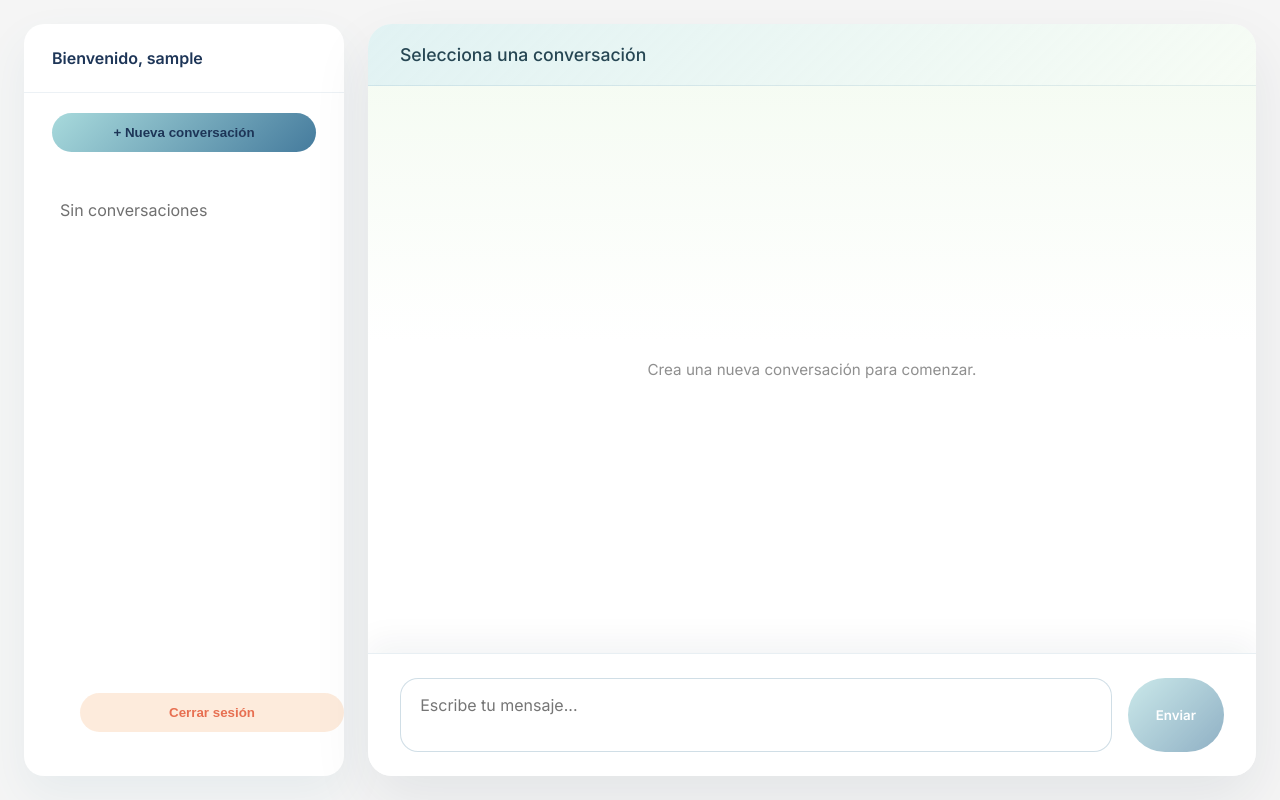
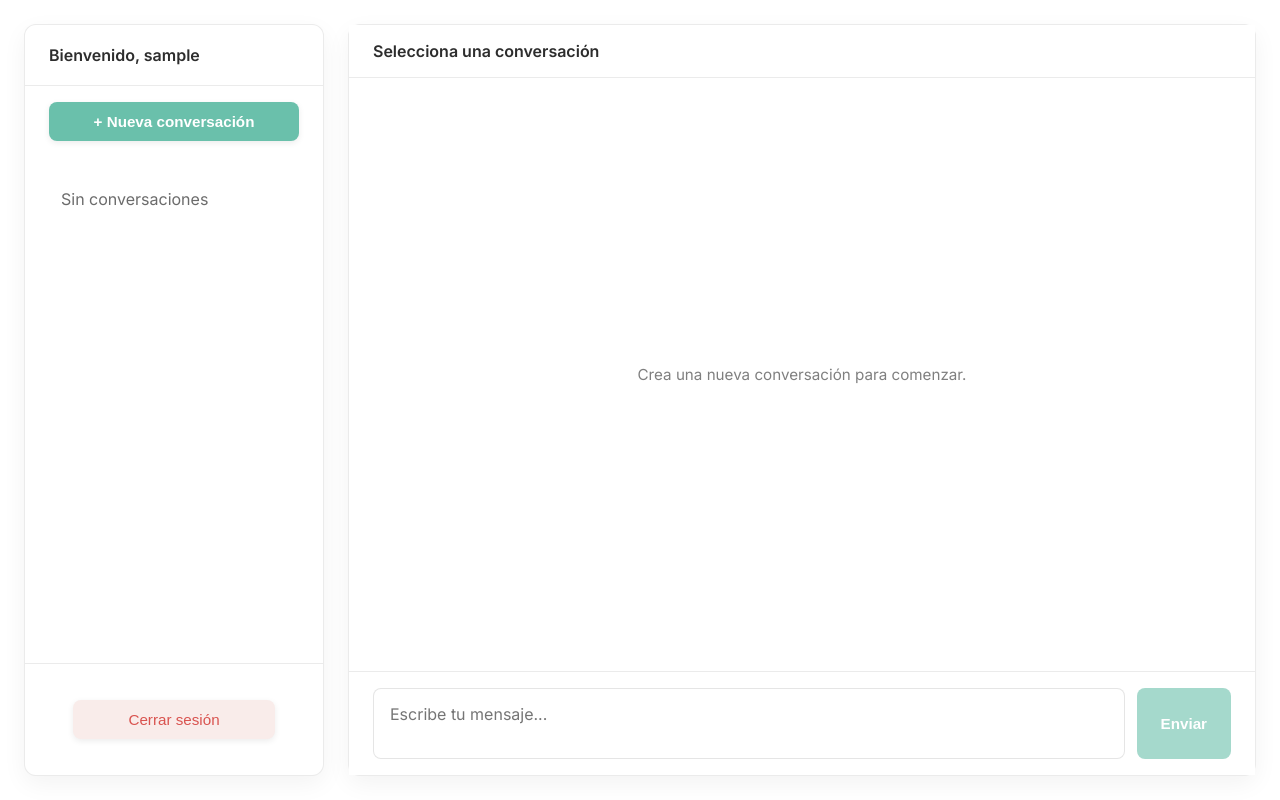
Before and after one commit to eduardogr90/ia, a Flask app: page /chat in a window 1280 px wide. Run offline with Flask 3, Linux system fonts and the light colour scheme; the visitor is signed in with stand-in values (Sample User, id 1).

Commit message:
Cambio html

```diff
--- /dev/null
+++ b/data-copilot/data/conversations/alice/2025_10_17_01_10_09.json
@@ -0,0 +1,4 @@
+{
+  "id": "2025_10_17_01_10_09",
+  "messages": []
+}
--- a/data-copilot/templates/chat.html
+++ b/data-copilot/templates/chat.html
@@ -13,240 +13,291 @@
     <style>
       :root {
         color-scheme: light;
+        --primary: #6ac0ab;
+        --primary-light: #8fd1be;
+        --primary-dark: #55a592;
+        --text: #2d2d2d;
+        --bg: #ffffff;
+        --border: rgba(0, 0, 0, 0.08);
+        --shadow: 0 8px 25px rgba(0, 0, 0, 0.05);
       }
+
       * {
         box-sizing: border-box;
       }
+
       body {
         margin: 0;
         font-family: "Inter", "Segoe UI", Tahoma, Geneva, Verdana, sans-serif;
-        background: #f5f5f5;
-        color: #333;
+        background: var(--bg);
+        color: var(--text);
         display: flex;
         height: 100vh;
         padding: 24px;
         gap: 24px;
       }
+
+      /* --- SIDEBAR --- */
       .sidebar {
-        width: 320px;
-        background: #ffffff;
-        border-radius: 20px;
-        box-shadow: 0 20px 45px rgba(69, 123, 157, 0.08);
+        width: 300px;
+        background: var(--bg);
+        border: 1px solid var(--border);
+        border-radius: 12px;
+        box-shadow: var(--shadow);
         display: flex;
         flex-direction: column;
-        overflow: hidden;
       }
+
       .sidebar header {
-        padding: 1.5rem 1.75rem;
-        border-bottom: 1px solid rgba(69, 123, 157, 0.1);
+        padding: 1.25rem 1.5rem;
+        border-bottom: 1px solid var(--border);
         font-weight: 600;
         font-size: 1rem;
-        color: #1d3557;
+        color: var(--text);
+        text-align: left;
       }
+
+      /* Botones */
+      .sidebar button,
+      .logout-wrapper button,
+      form#message-form button {
+        border: none;
+        border-radius: 8px; /* más cuadrado */
+        background: var(--primary);
+        color: #fff;
+        font-weight: 600;
+        font-size: 0.95rem;
+        cursor: pointer;
+        transition: background 0.2s ease, box-shadow 0.2s ease, transform 0.15s ease;
+        box-shadow: 0 2px 6px rgba(0, 0, 0, 0.08);
+      }
+
+      .sidebar button:hover,
+      .logout-wrapper button:hover,
+      form#message-form button:hover {
+        background: var(--primary-dark);
+        transform: translateY(-1px);
+        box-shadow: 0 4px 12px rgba(0, 0, 0, 0.1);
+      }
+
+      /* Botón nueva conversación */
       .sidebar button {
-        margin: 1.25rem 1.75rem 1rem;
-        padding: 0.75rem 1rem;
-        border: none;
-        border-radius: 999px;
-        background: linear-gradient(135deg, #a8dadc, #457b9d);
-        color: #1d3557;
-        font-weight: 600;
-        cursor: pointer;
-        transition: transform 0.2s ease, box-shadow 0.2s ease;
+        margin: 1rem 1.5rem;
+        padding: 0.7rem 1rem;
       }
-      .sidebar button:hover {
-        transform: translateY(-2px);
-        box-shadow: 0 12px 24px rgba(69, 123, 157, 0.18);
-      }
+
+      /* Lista de conversaciones */
       .conversation-list {
         flex: 1;
         overflow-y: auto;
         padding: 0 1.25rem 1.5rem;
       }
+
       .conversation-item {
-        padding: 0.85rem 0.95rem;
-        border-radius: 14px;
-        margin-bottom: 0.75rem;
-        background: rgba(168, 218, 220, 0.25);
+        padding: 0.9rem 1rem;
+        border-radius: 8px;
+        margin-bottom: 0.65rem;
+        background: #f8f8f8;
+        border: 1px solid transparent;
         cursor: pointer;
-        transition: background 0.2s ease, transform 0.2s ease;
         display: flex;
         justify-content: space-between;
-        align-items: flex-start;
-        gap: 0.75rem;
+        align-items: center;
+        transition: all 0.2s ease;
+        min-height: 52px; /* altura mínima */
+        max-height: 60px; /* altura máxima uniforme */
+        overflow: hidden; /* evita desbordes */
       }
+
       .conversation-item:hover {
-        background: rgba(69, 123, 157, 0.12);
+        border-color: var(--primary-light);
+        background: #f2fdfb;
         transform: translateY(-1px);
       }
+
       .conversation-item.active {
-        background: rgba(69, 123, 157, 0.18);
-        box-shadow: inset 0 0 0 1px rgba(69, 123, 157, 0.25);
+        background: #e9f9f4;
+        border: 1px solid var(--primary);
       }
+
       .conversation-item span {
         flex: 1;
         font-size: 0.9rem;
-        line-height: 1.4;
-        word-break: break-word;
-        color: #2f3c4f;
+        line-height: 1.3;
+        color: var(--text);
+        overflow: hidden;
+        white-space: nowrap; /* una sola línea */
+        text-overflow: ellipsis; /* agrega "..." si se corta */
       }
+
       .conversation-item button {
+        flex-shrink: 0;
+        margin-left: 0.5rem;
         background: transparent;
+        color: rgba(0, 0, 0, 0.45);
+        font-size: 1rem;
         border: none;
-        color: rgba(51, 51, 51, 0.5);
         cursor: pointer;
-        font-size: 1.1rem;
-        line-height: 1;
         padding: 0;
       }
+
       .conversation-item button:hover {
-        color: rgba(51, 51, 51, 0.75);
+        color: var(--primary);
       }
+
+      /* Botón cerrar sesión */
+      .logout-wrapper {
+        padding: 1.25rem 1.5rem;
+        border-top: 1px solid var(--border);
+        display: flex;
+        justify-content: center;
+        align-items: center;
+      }
+
+      .logout-wrapper button {
+        width: 90%; /* centrado visualmente */
+        background: #f9ecea;
+        color: #d9534f;
+        font-weight: 500;
+        border-radius: 8px;
+        text-align: center;
+        padding: 0.7rem 1rem;
+      }
+
+      .logout-wrapper button:hover {
+        background: #f6e0dc;
+      }
+
+      /* --- ÁREA DE CHAT --- */
       .chat-area {
         flex: 1;
         display: flex;
         flex-direction: column;
-        background: #ffffff;
-        border-radius: 24px;
-        box-shadow: 0 24px 60px rgba(15, 37, 63, 0.08);
-        overflow: hidden;
+        background: var(--bg);
+        border-radius: 12px;
+        border: 1px solid var(--border);
+        box-shadow: var(--shadow);
       }
+
       .chat-header {
-        padding: 1.25rem 2rem;
-        border-bottom: 1px solid rgba(69, 123, 157, 0.12);
+        padding: 1rem 1.5rem;
+        border-bottom: 1px solid var(--border);
+        background: var(--bg);
         display: flex;
         justify-content: space-between;
         align-items: center;
-        background: linear-gradient(135deg, rgba(168, 218, 220, 0.35), rgba(241, 250, 238, 0.6));
       }
+
       .chat-header h2 {
         margin: 0;
-        font-size: 1.1rem;
-        font-weight: 500;
-        color: #264653;
+        font-size: 1rem;
+        font-weight: 600;
+        color: var(--text);
       }
+
       .chat-header span {
         font-size: 0.85rem;
-        color: rgba(38, 70, 83, 0.7);
+        color: rgba(0, 0, 0, 0.55);
       }
+
+      /* Mensajes */
       .messages {
         flex: 1;
         overflow-y: auto;
-        padding: 2rem;
+        padding: 1.5rem;
         display: flex;
         flex-direction: column;
-        gap: 1.25rem;
-        background: linear-gradient(180deg, rgba(241, 250, 238, 0.7), #ffffff 45%);
+        gap: 1rem;
+        background: var(--bg);
       }
+
       .message {
-        padding: 1rem 1.25rem;
-        border-radius: 16px;
+        padding: 0.85rem 1rem;
+        border-radius: 8px;
         max-width: 70ch;
-        line-height: 1.6;
+        line-height: 1.5;
         white-space: pre-wrap;
-        box-shadow: 0 10px 25px rgba(13, 59, 102, 0.05);
-        position: relative;
+        border: 1px solid rgba(0, 0, 0, 0.05);
       }
+
       .message.user {
-        background: rgba(168, 218, 220, 0.75);
+        background: #e8f9f3;
+        color: #1b4640;
         align-self: flex-end;
-        color: #1d3557;
       }
+
       .message.assistant {
-        background: #ffffff;
-        border: 1px solid rgba(168, 218, 220, 0.4);
+        background: #fafafa;
+        color: #2f2f2f;
         align-self: flex-start;
-        color: #264653;
       }
+
+      .empty-state {
+        margin: auto;
+        text-align: center;
+        color: rgba(0, 0, 0, 0.5);
+        font-size: 0.95rem;
+      }
+
+      /* Formulario de mensajes */
       form#message-form {
-        padding: 1.5rem 2rem;
-        border-top: 1px solid rgba(69, 123, 157, 0.12);
+        padding: 1rem 1.5rem;
+        border-top: 1px solid var(--border);
         display: flex;
-        gap: 1rem;
-        background: #ffffff;
-        box-shadow: 0 -12px 30px rgba(15, 37, 63, 0.05);
+        gap: 0.75rem;
+        background: var(--bg);
       }
+
       form#message-form textarea {
         flex: 1;
         resize: none;
-        border-radius: 18px;
-        border: 1px solid rgba(69, 123, 157, 0.25);
-        padding: 1rem 1.2rem;
-        background: rgba(255, 255, 255, 0.9);
-        color: inherit;
+        border-radius: 8px;
+        border: 1px solid rgba(0, 0, 0, 0.1);
+        padding: 0.9rem 1rem;
+        background: #ffffff;
         font-size: 1rem;
-        min-height: 60px;
         font-family: inherit;
         transition: border-color 0.2s ease, box-shadow 0.2s ease;
       }
+
       form#message-form textarea:focus {
         outline: none;
-        border-color: #457b9d;
-        box-shadow: 0 0 0 4px rgba(69, 123, 157, 0.15);
+        border-color: var(--primary);
+        box-shadow: 0 0 0 3px rgba(106, 192, 171, 0.2);
       }
+
       form#message-form button {
-        border: none;
-        background: linear-gradient(135deg, #a8dadc, #457b9d);
-        color: #ffffff;
-        padding: 0 1.75rem;
-        border-radius: 999px;
+        background: var(--primary);
+        color: #fff;
+        padding: 0 1.5rem;
+        border-radius: 8px;
         font-weight: 600;
-        cursor: pointer;
-        transition: transform 0.2s ease, box-shadow 0.2s ease, filter 0.2s ease;
-        font-family: inherit;
+        box-shadow: none;
       }
-      form#message-form button:hover {
-        transform: translateY(-1px);
-        box-shadow: 0 12px 24px rgba(69, 123, 157, 0.2);
-        filter: brightness(1.05);
+
+      form#message-form button:disabled {
+        opacity: 0.6;
+        cursor: not-allowed;
       }
-      form#message-form button:disabled {
-        cursor: not-allowed;
-        opacity: 0.6;
-        box-shadow: none;
-        transform: none;
-      }
-      .empty-state {
-        margin: auto;
-        text-align: center;
-        color: rgba(51, 51, 51, 0.55);
-        font-size: 0.95rem;
-      }
-      .logout-wrapper {
-        padding: 0 1.75rem 1.75rem;
-        margin: 0;
-      }
-      .logout-wrapper button {
-        width: 100%;
-        background: rgba(244, 162, 97, 0.22);
-        color: #e76f51;
-      }
-      .logout-wrapper button:hover {
-        box-shadow: 0 10px 20px rgba(231, 111, 81, 0.18);
-      }
+
+      /* Scroll minimalista */
       ::-webkit-scrollbar {
-        width: 10px;
-      }
-      ::-webkit-scrollbar-track {
-        background: rgba(245, 245, 245, 0.7);
+        width: 8px;
       }
       ::-webkit-scrollbar-thumb {
-        background: rgba(168, 218, 220, 0.6);
+        background: rgba(0, 0, 0, 0.15);
         border-radius: 999px;
       }
-      @media (max-width: 1100px) {
+
+      @media (max-width: 1000px) {
         body {
           flex-direction: column;
+          padding: 16px;
           height: auto;
-          min-height: 100vh;
-          padding: 16px;
         }
         .sidebar,
         .chat-area {
           width: 100%;
-        }
-        .chat-area {
-          flex: none;
         }
       }
     </style>
@@ -260,6 +311,7 @@
         <button type="submit">Cerrar sesión</button>
       </form>
     </aside>
+
     <main class="chat-area">
       <div class="chat-header">
         <h2 id="chat-title">Selecciona una conversación</h2>
@@ -275,6 +327,7 @@
         <button type="submit" disabled>Enviar</button>
       </form>
     </main>
+
     <script>
       const INITIAL_CONVERSATIONS = {{ conversations | tojson }};
     </script>
```
Also changed, not shown: data-copilot/data/conversations/alice/2025_10_17_00_10_28.json (deleted, +0 -37 lines), data-copilot/data/conversations/alice/2025_10_17_01_07_06.json (added, +13 -0 lines), data-copilot/templates/login.html (+44 -2 lines).
